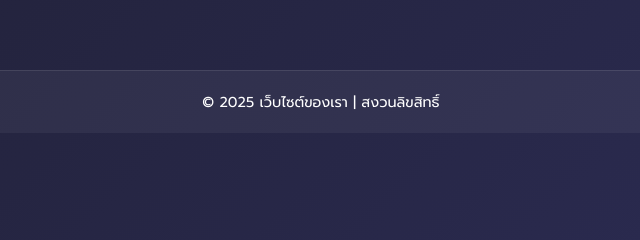
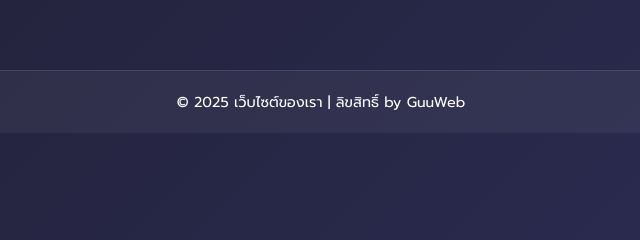
Before and after one commit to putterO-O/codeweb, a plain HTML site: page index.html in a window 1280 px wide. Shown: the part 544-784 px from the top of the page, 319-959 px from the left. Drawn offline with Linux system fonts and the light colour scheme.

Commit message:
Fix HTML encoding issues in index.html

```diff
--- a/index.html
+++ b/index.html
@@ -227,7 +227,7 @@
 
   <!-- ─────────────── Footer ─────────────── -->
   <footer>
-    © 2025 เว็บไซต์ของเรา | สงวนลิขสิทธิ์
+    © 2025 เว็บไซต์ของเรา | ลิขสิทธิ์ by GuuWeb
   </footer>
 
   <!-- ─────────────── JS ─────────────── -->
```
